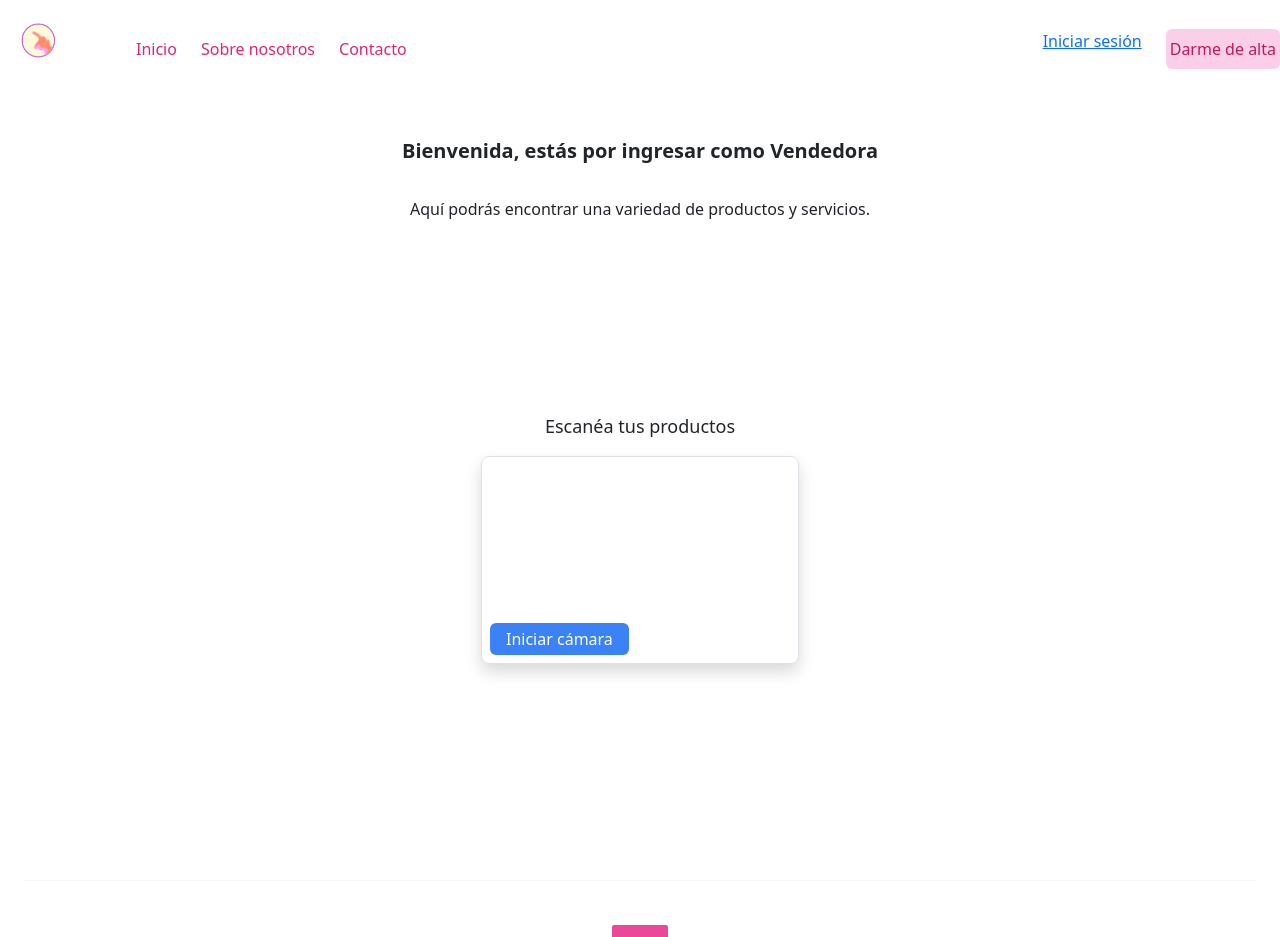
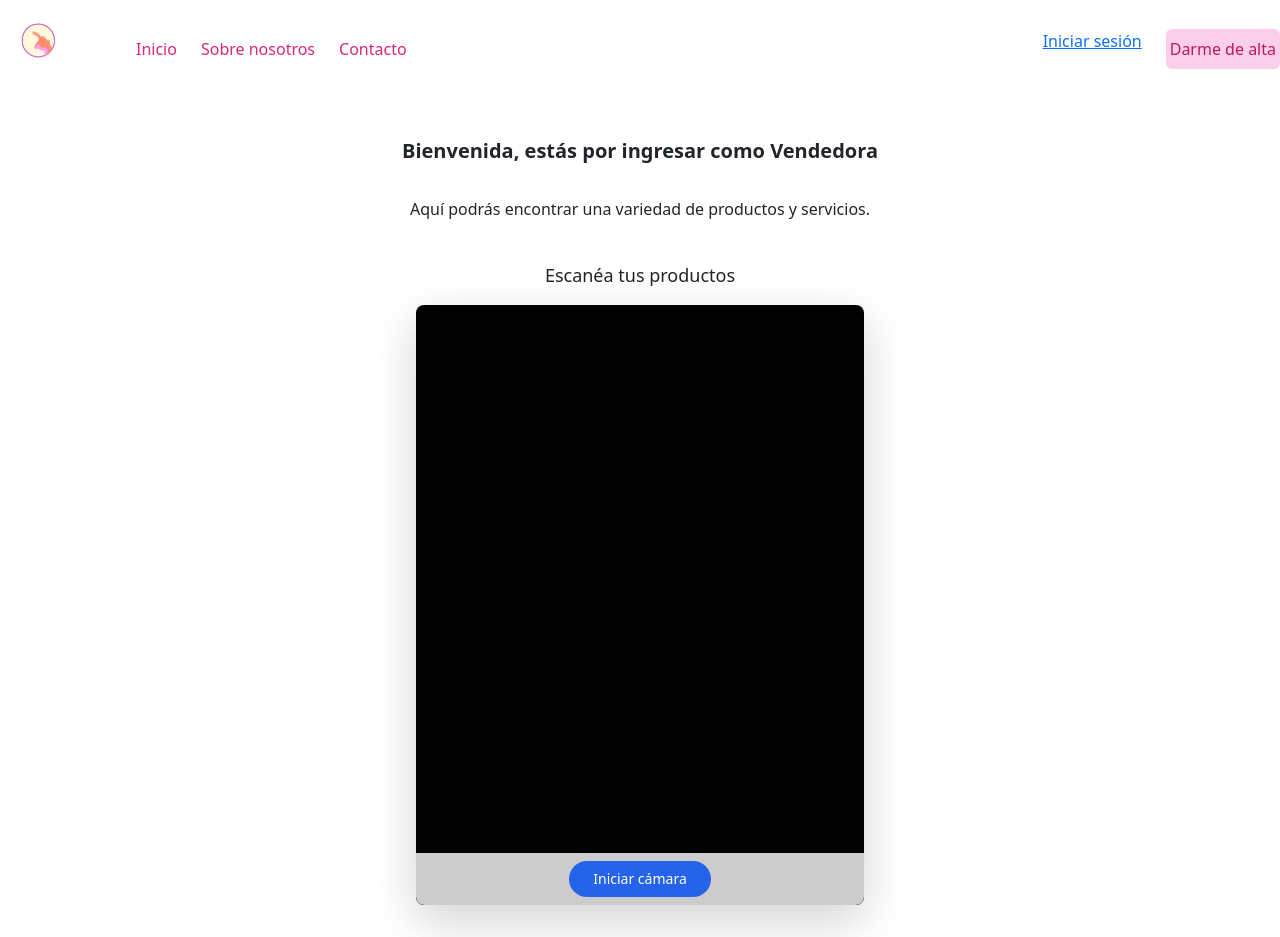
Before and after one commit to Marmax73/miColor, a React (Create React App) app: page /userTiendaForm in a window 1280 px wide. Shown: the top 937 px of the page. Built offline with nearby package versions, Linux system fonts and the light colour scheme.

Commit message:
Incorporación de controles digitales para la cámara, cuando está en móvil.

```diff
--- a/src/components/camaraCaptura.jsx
+++ b/src/components/camaraCaptura.jsx
@@ -1,4 +1,5 @@
 import React, { useRef, useState } from 'react';
+import { toggleCameraFacingMode } from '../utils/toggleCameraFacingMode';
 
 const CameraCapture = ({ onCapture }) => {
   const videoRef = useRef(null);
@@ -7,28 +8,36 @@ const CameraCapture = ({ onCapture }) => {
   const [stream, setStream] = useState(null);
   const [recording, setRecording] = useState(false);
   const [videoUrl, setVideoUrl] = useState(null);
+  const [facingMode, setFacingMode] = useState('user'); // frontal por defecto
 
   const startCamera = async () => {
     try {
       const mediaStream = await navigator.mediaDevices.getUserMedia({
-      video: true,
+        video: { facingMode },
         audio: true,
       });
+      if (videoRef.current) {
         videoRef.current.srcObject = mediaStream;
+      }
       setStream(mediaStream);
     } catch (error) {
-    console.error("Error al iniciar cámara:", error);
-    alert("No se pudo acceder a la cámara. Verificá los permisos.");
+      console.error('Error al iniciar cámara:', error);
+      alert('No se pudo acceder a la cámara. Verificá los permisos.');
     }
-    console.log('Video Ref:', videoRef.current);
-
   };
 
   const stopCamera = () => {
     if (stream) {
-      stream.getTracks().forEach(track => track.stop());
+      stream.getTracks().forEach((track) => track.stop());
     }
     setStream(null);
+  };
+
+  const rotateCamera = () => {
+    const newFacingMode = toggleCameraFacingMode(facingMode);
+    setFacingMode(newFacingMode);
+    stopCamera();
+    setTimeout(startCamera, 500); // Reiniciar con la nueva cámara
   };
 
   const takePhoto = () => {
@@ -40,7 +49,6 @@ const CameraCapture = ({ onCapture }) => {
     context.drawImage(video, 0, 0, canvas.width, canvas.height);
     const imageData = canvas.toDataURL('image/png');
 
-    // Guardar en localStorage
     localStorage.setItem('lastPhoto', imageData);
     onCapture?.({ type: 'photo', data: imageData });
   };
@@ -56,7 +64,6 @@ const CameraCapture = ({ onCapture }) => {
       const url = URL.createObjectURL(blob);
       setVideoUrl(url);
 
-      // Guardar referencia temporal
       localStorage.setItem('lastVideo', url);
       onCapture?.({ type: 'video', data: url });
     };
@@ -71,39 +78,71 @@ const CameraCapture = ({ onCapture }) => {
   };
 
   return (
-    <div className="flex flex-col gap-2 p-2 border rounded-lg shadow bg-white">
-      <video ref={videoRef} autoPlay playsInline className="w-full rounded" />
+    <div className="relative w-full max-w-md mx-auto bg-white rounded-lg shadow-lg overflow-hidden">
+      <video
+        ref={videoRef}
+        autoPlay
+        playsInline
+        className="w-full h-[75vh] object-cover bg-black"
+      />
 
       <canvas ref={canvasRef} style={{ display: 'none' }} />
 
-      <div className="flex justify-between gap-2">
-          <button onClick={startCamera} className="bg-blue-500 hover:bg-blue-200 text-white px-3 py-1 rounded">
+      {/* Controles móviles, posicionados al pie */}
+      <div className="absolute bottom-0 left-0 w-full bg-white/80 backdrop-blur-md flex justify-around items-center p-2 gap-2">
+        {!stream ? (
+          <button
+            onClick={startCamera}
+            className="bg-blue-600 hover:bg-blue-400 text-white text-sm px-4 py-2 rounded-full"
+          >
             Iniciar cámara
           </button>
-
-        {stream && (
+        ) : (
           <>
-            <button onClick={takePhoto} className="bg-green-500 text-white px-3 py-1 rounded">
+            <button
+              onClick={rotateCamera}
+              className="bg-indigo-600 hover:bg-indigo-400 text-white text-sm px-4 py-2 rounded-full"
+            >
+              Rotar cámara
+            </button>
+            <button
+              onClick={takePhoto}
+              className="bg-green-600 hover:bg-green-400 text-white text-sm px-4 py-2 rounded-full"
+            >
               Tomar foto
             </button>
             {!recording ? (
-              <button onClick={startRecording} className="bg-red-500 text-white px-3 py-1 rounded">
-                Grabar video
+              <button
+                onClick={startRecording}
+                className="bg-red-600 hover:bg-red-400 text-white text-sm px-4 py-2 rounded-full"
+              >
+                Iniciar video
               </button>
             ) : (
-              <button onClick={stopRecording} className="bg-yellow-500 text-white px-3 py-1 rounded">
-                Detener grabación
+              <button
+                onClick={stopRecording}
+                className="bg-yellow-500 hover:bg-yellow-300 text-white text-sm px-4 py-2 rounded-full"
+              >
+                Detener video
               </button>
             )}
-            <button onClick={stopCamera} className="bg-gray-500 text-white px-3 py-1 rounded">
+            <button
+              onClick={stopCamera}
+              className="bg-gray-600 hover:bg-gray-400 text-white text-sm px-4 py-2 rounded-full"
+            >
               Detener cámara
             </button>
           </>
         )}
       </div>
 
+      {/* Vista previa del video grabado */}
       {videoUrl && (
-        <video src={videoUrl} controls className="mt-2 w-full rounded" />
+        <video
+          src={videoUrl}
+          controls
+          className="w-full mt-2 rounded-lg shadow"
+        />
       )}
     </div>
   );
--- /dev/null
+++ b/src/utils/toggleCameraFacingMode.js
@@ -0,0 +1,3 @@
+export const toggleCameraFacingMode = (currentFacingMode) => {
+  return currentFacingMode === 'user' ? 'environment' : 'user';
+};
```
Lines whose indentation alone changed are shown as unchanged.
